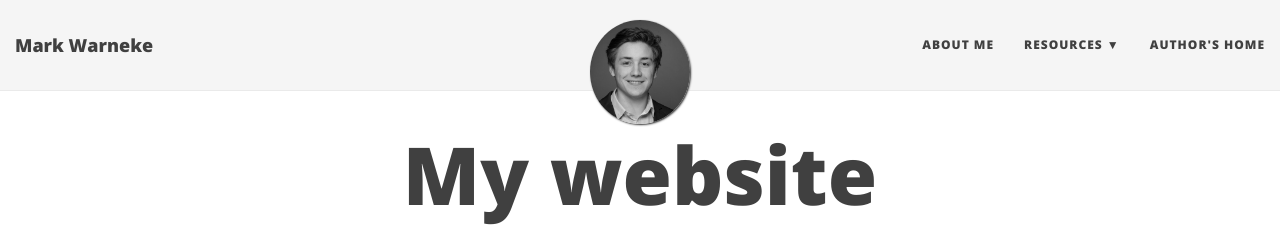
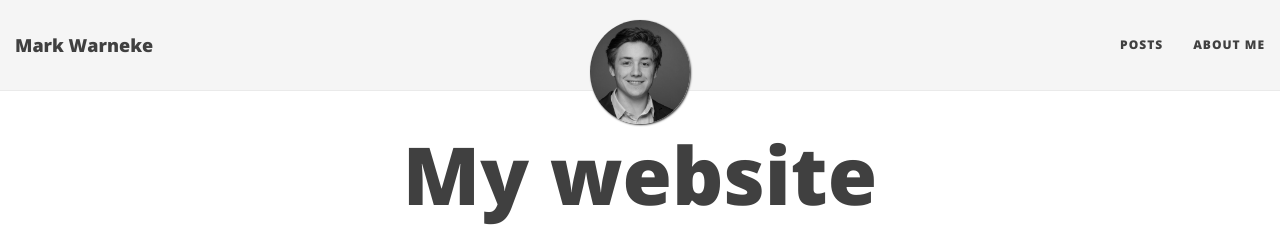
Before and after one commit to MarkWarneke/markwarneke.github.io, a Jekyll site: the page built from index.html, in a window 1280 px wide. Shown: the top 230 px of the page. Built offline with Jekyll 4.4.1, drawn with Linux system fonts in a browser that asks for light colours; nearby versions of some CDN libraries; the list of posts is cut into pages by our own code.

Commit message:
fix links

```diff
--- a/_config.yml
+++ b/_config.yml
@@ -20,11 +20,8 @@
 
 # List of links in the navigation bar
 navbar-links:
+  Posts: "/"
   About Me: "aboutme"
-  Resources:
-    - Beautiful Jekyll: "http://deanattali.com/beautiful-jekyll/"
-    - Learn markdown: "http://www.markdowntutorial.com/"
-  Author's home: "http://markwarneke.me"
 
 # Image to show in the navigation bar - image must be a square (width = height)
 # Remove this parameter if you don't want an image in the navbar
```
